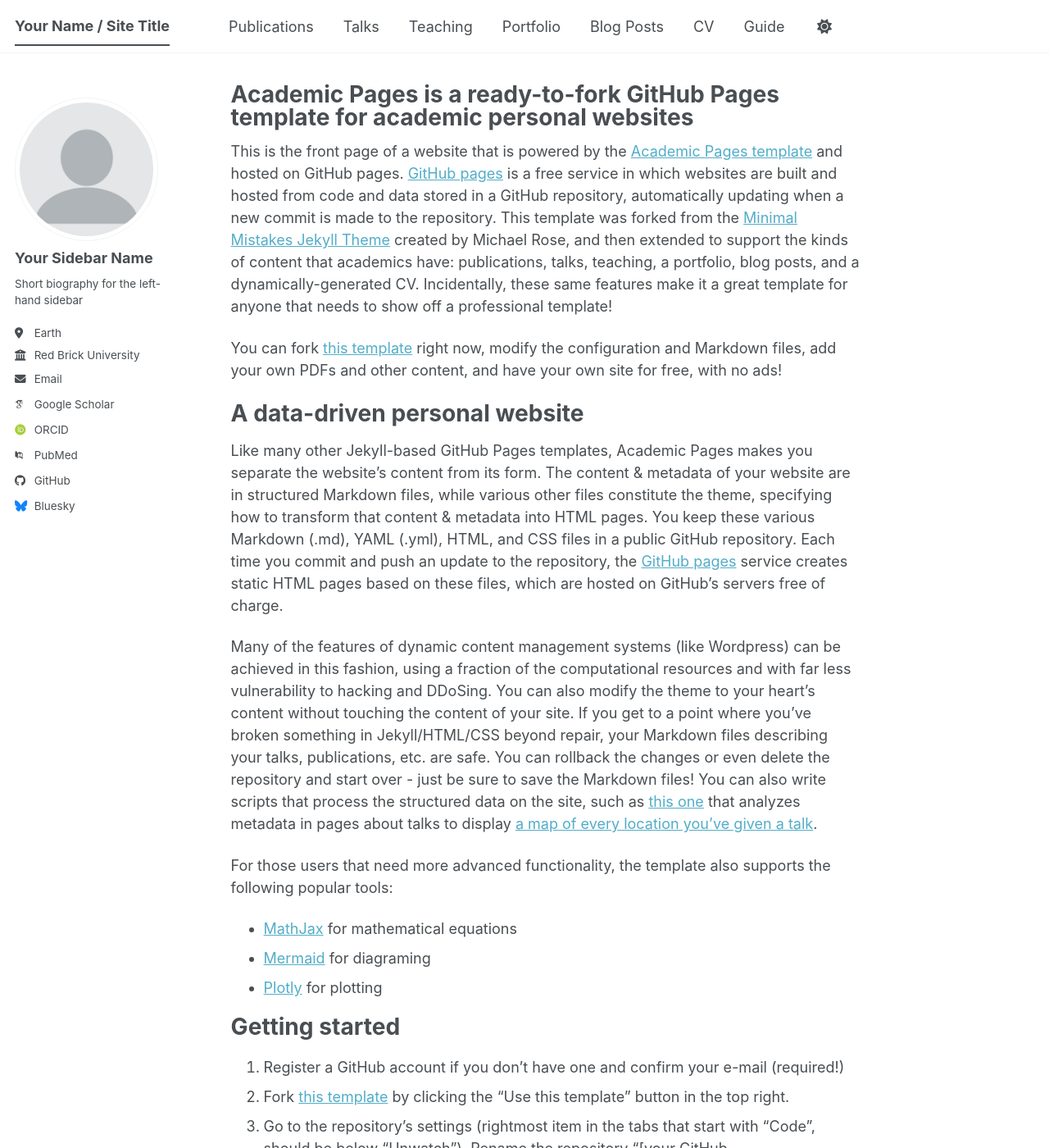
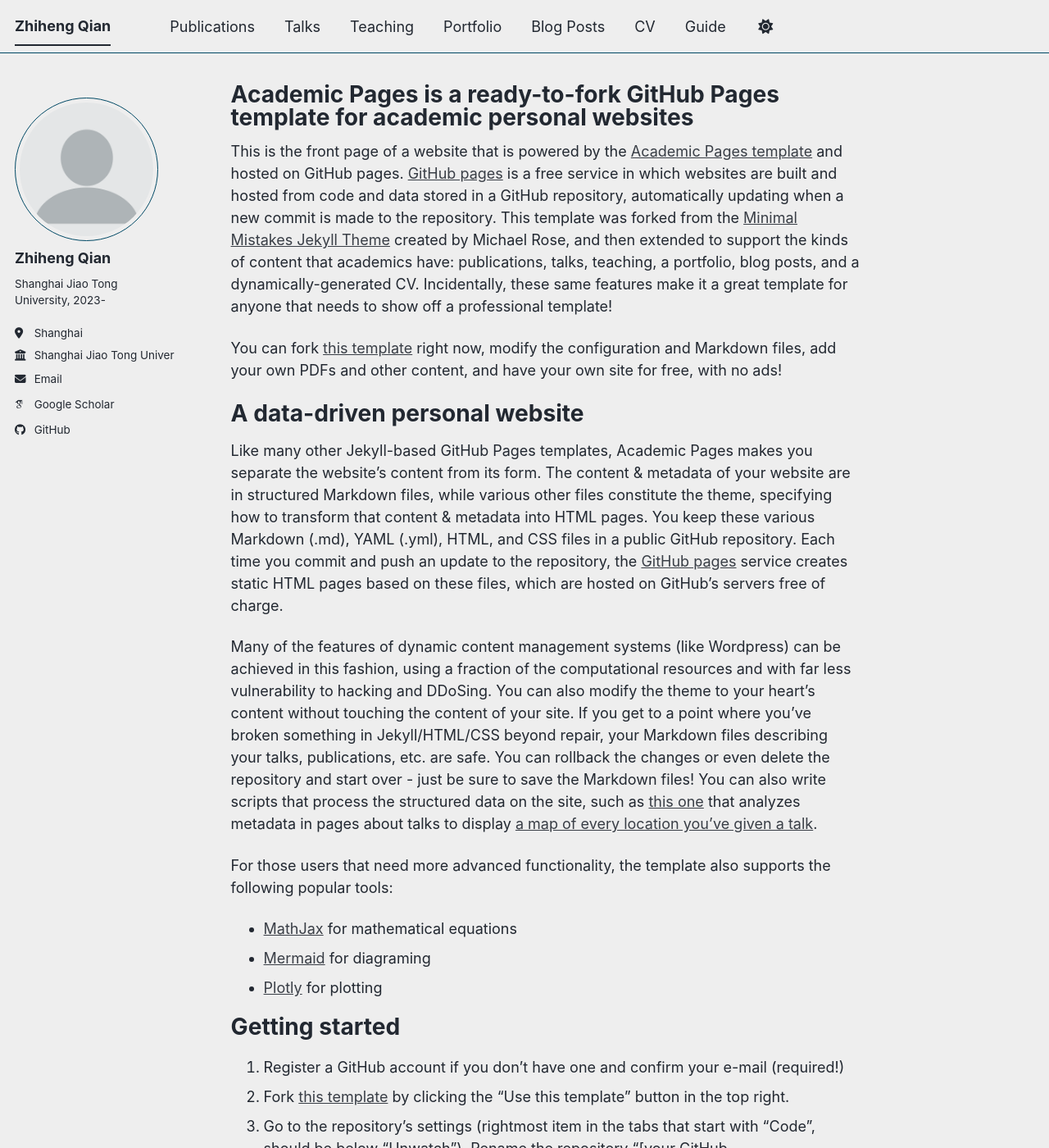
Before and after one commit to zh-qian2004/zh-qian2004.github.io, a Jekyll site: the page built from _pages/about.md, in a window 1280 px wide and 1400 px high. Shown: the whole window at 82% size. Built offline with Jekyll 4.4.1, drawn with Linux system fonts in a browser that asks for light colours; some web fonts are replaced; a script bundle is joined from its source files by our own code; library files that are not in the unit come from our copies; some of the changed text lies outside the part shown.

Commit message:
Update personal information in _config.yml

```diff
--- a/_config.yml
+++ b/_config.yml
@@ -8,11 +8,11 @@
 
 # Basic Site Settings
 locale                   : "en-US"
-site_theme               : "default" # The available themes options are "default", "air", "sunrise", "mint", "dirt" and "contrast"
-title                    : "Your Name / Site Title"
+site_theme               : "air" # The available themes options are "default", "air", "sunrise", "mint", "dirt" and "contrast"
+title                    : "Zhiheng Qian"
 title_separator          : "-"
-name                     : &name "Your Name"
-description              : &description "Your Name's academic portfolio"   # Update this with a general description of your site, this is the default if not overridden by a page
+name                     : &name "Zhiheng Qian"
+description              : &description "Zhiheng Qian's academic portfolio"   # Update this with a general description of your site, this is the default if not overridden by a page
 url                      : https://academicpages.github.io # The base hostname & protocol for your site e.g. "https://[your GitHub username].github.io",
                                                            # or if you already have some other page hosted on Github then use "https://[your GitHub username].github.io/[Your Repo Name]"
 baseurl                  : "" # the subpath of your site, e.g. "/blog"
@@ -24,63 +24,63 @@ repository               : "academicpages/academicpages.github.io"
 author:
   # Biographic information
   avatar           : "profile.png"
-  name             : "Your Sidebar Name"
+  name             : "Zhiheng Qian"
   pronouns         : # example: "she/her"
-  bio              : "Short biography for the left-hand sidebar"
-  location         : "Earth"
-  employer         : "Red Brick University"
+  bio              : "Shanghai Jiao Tong University, 2023-"
+  location         : "Shanghai"
+  employer         : "Shanghai Jiao Tong University"
   uri              : # URL
-  email            : "none@example.org"
+  email            : "zhiheng.q2004@gmail.com"
 
   # Academic websites
-  academia         : # URL
-  arxiv            : # URL - Update with the correct link to your profile
-  googlescholar    : "https://scholar.google.com/citations?user=PS_CX0AAAAAJ"
-  inspire-hep      : # URL
-  impactstory      : # URL
-  orcid            : "https://orcid.org/yourorcidurl"
-  semantic         : # URL
-  ssrn             : # URL
-  pubmed           : "https://www.ncbi.nlm.nih.gov/pubmed/?term=john+snow"
-  researchgate     : # URL
-  scopus           : # URL
-  zotero           : # URL
+  # academia         : # URL
+  # arxiv            : # URL - Update with the correct link to your profile
+  googlescholar    : "https://scholar.google.com/citations?user=oayT-QkAAAAJ"
+  # inspire-hep      : # URL
+  # impactstory      : # URL
+  # orcid            : "https://orcid.org/yourorcidurl"
+  # semantic         : # URL
+  # ssrn             : # URL
+  # pubmed           : "https://www.ncbi.nlm.nih.gov/pubmed/?term=john+snow"
+  # researchgate     : # URL
+  # scopus           : # URL
+  # zotero           : # URL
 
 
   # Repositories and software development
-  bitbucket        : # Username - Update with your username on the site
-  codepen          : # Username
-  dribbble         : # Username
-  github           : "academicpages"
-  kaggle           : # Username
-  stackoverflow    : # User number or user number and name (i.e., use "1" or "1/jeff-atwood")
+  # bitbucket        : # Username - Update with your username on the site
+  # codepen          : # Username
+  # dribbble         : # Username
+  github           : "https://github.com/zh-qian2004/"
+  # kaggle           : # Username
+  # stackoverflow    : # User number or user number and name (i.e., use "1" or "1/jeff-atwood")
 
   # Social media
-  artstation       : # Username
-  bluesky          : "bsky.app" # Replace this with you Bluesky username
-  facebook         : # Username
-  flickr           : # Username
-  foursquare       : # Username
-  goodreads        : # Username
-  google_plus      : # Username
-  keybase          : # Username
-  instagram        : # Username
-  lastfm           : # Username
-  linkedin         : # Username
-  mastodon         : # URL
-  medium           : # URL
-  pinterest        : # Username
-  soundcloud       : # Username
-  steam            : # Username
-  telegram         : # URL
-  tumblr           : # Username
-  twitter          : # Username for X / Twitter
-  vine             : # Username
-  weibo            : # Username
-  wikipedia        : # Username
-  xing             : # Username
-  youtube          : # Username
-  zhihu            : # Username
+  # artstation       : # Username
+  # bluesky          : "bsky.app" # Replace this with you Bluesky username
+  # facebook         : # Username
+  # flickr           : # Username
+  # foursquare       : # Username
+  # goodreads        : # Username
+  # google_plus      : # Username
+  # keybase          : # Username
+  # instagram        : # Username
+  # lastfm           : # Username
+  # linkedin         : # Username
+  # mastodon         : # URL
+  # medium           : # URL
+  # pinterest        : # Username
+  # soundcloud       : # Username
+  # steam            : # Username
+  # telegram         : # URL
+  # tumblr           : # Username
+  # twitter          : # Username for X / Twitter
+  # vine             : # Username
+  # weibo            : # Username
+  # wikipedia        : # Username
+  # xing             : # Username
+  # youtube          : # Username
+  # zhihu            : # Username
 
 # Publication Category - The following the list of publication categories and their headings
 publication_category:
```
